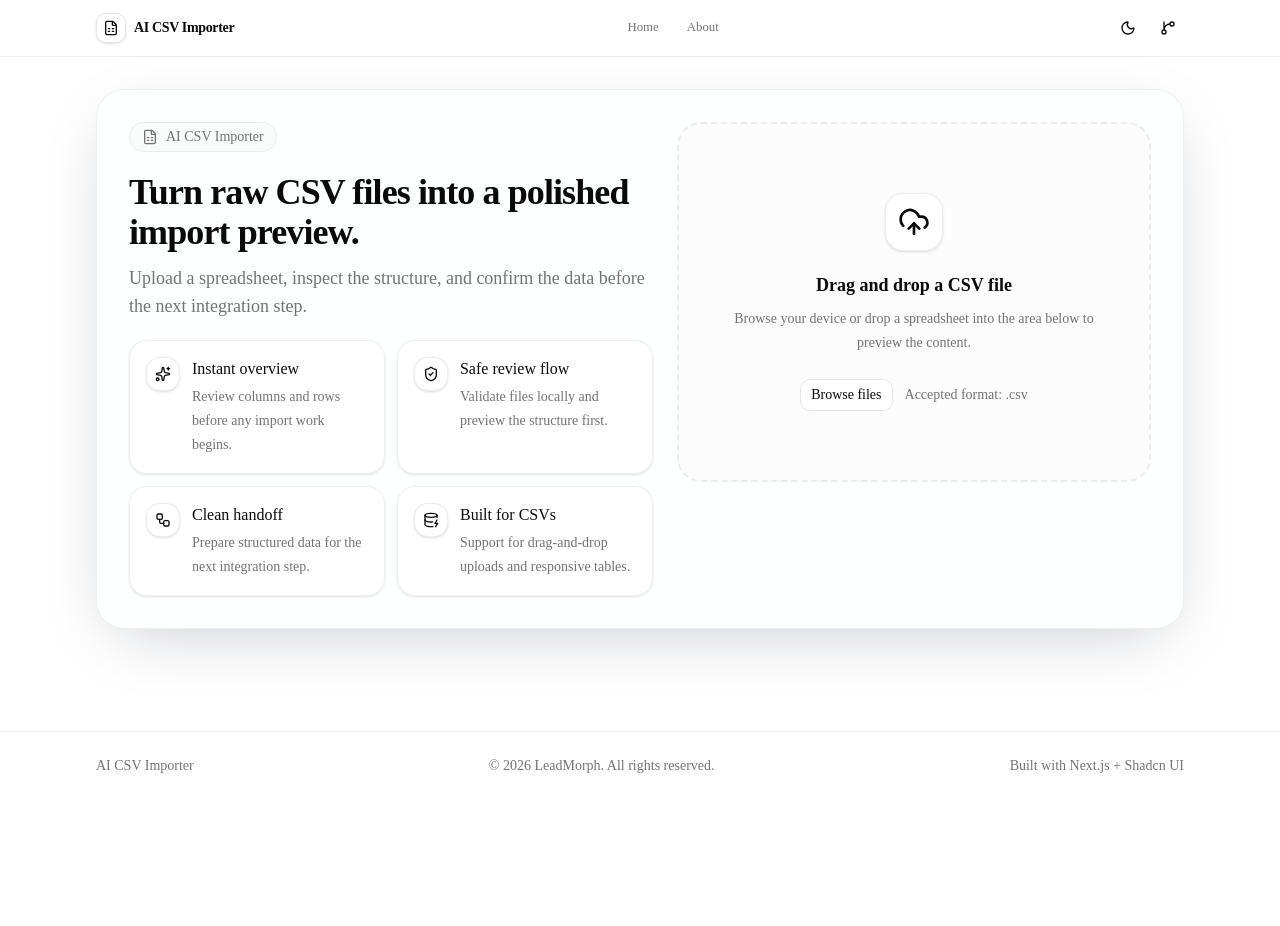
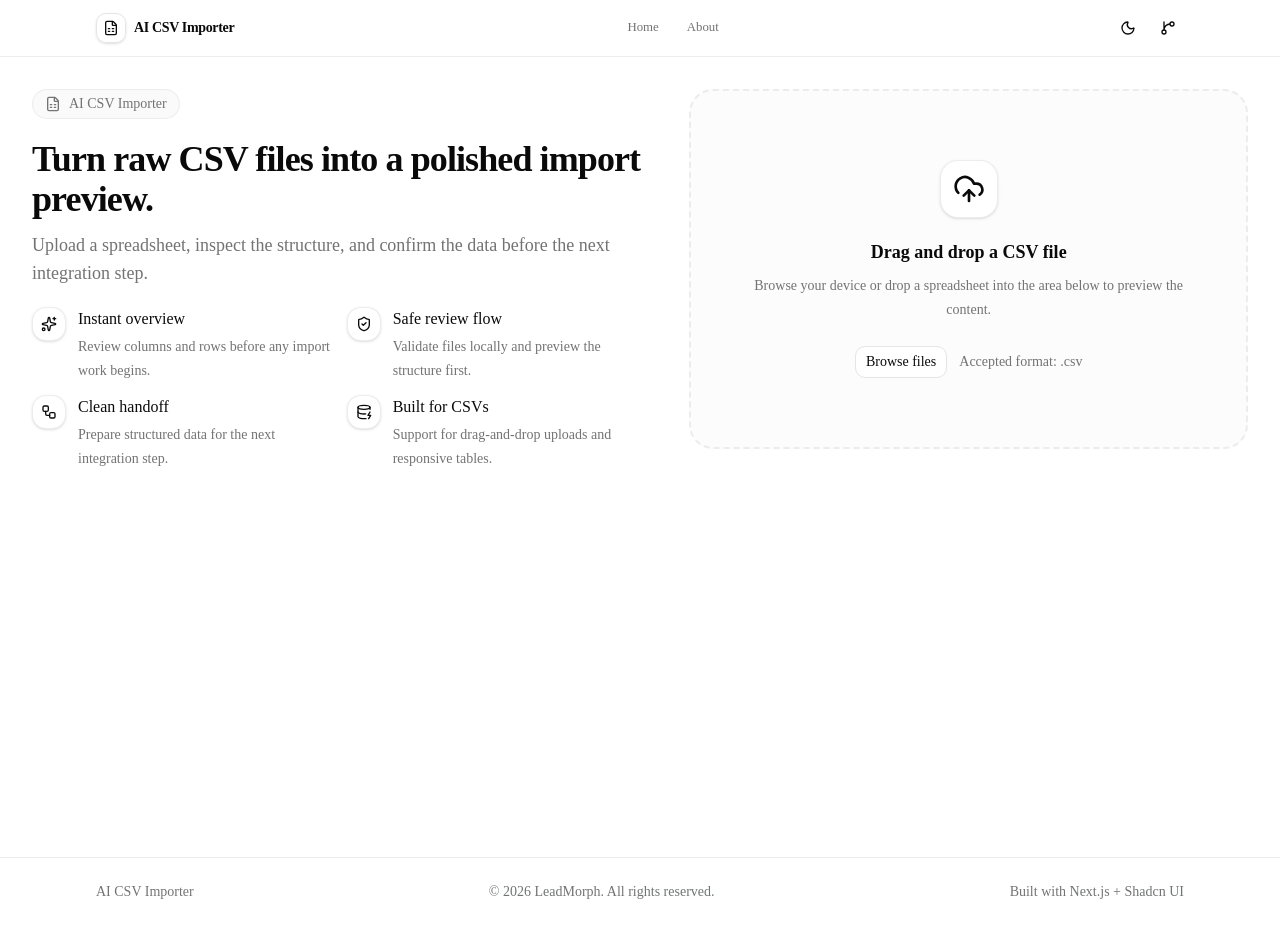
Before and after one commit to Jais-Abhi/AI-Powered-CSV-Importer, a Next.js app in the folder Frontend/: page / in a window 1280 px wide. Before the commit the page ends 800 px from the top, so only its background shows below. Built offline with nearby package versions, Linux system fonts and the light colour scheme.

Commit message:
update ui

```diff
--- a/Frontend/src/components/import/import-page.jsx
+++ b/Frontend/src/components/import/import-page.jsx
@@ -178,10 +178,9 @@ function UploadView({
       initial={{ opacity: 0, y: 16 }}
       animate={{ opacity: 1, y: 0 }}
       transition={{ duration: 0.3, ease: 'easeOut' }}
-      className="mx-auto flex w-full max-w-6xl flex-col gap-6 px-4 py-6 sm:px-6 lg:px-8 lg:py-8"
+      className="w-full min-h-screen px-0 py-0"
     >
-      <div className="rounded-[28px] border border-border/70 bg-background/90 p-4 shadow-[0_18px_70px_-24px_rgba(15,23,42,0.28)] backdrop-blur sm:p-6 lg:p-8">
-        <div className="flex flex-col gap-6 lg:grid lg:grid-cols-[1.05fr_0.95fr]">
+      <div className="flex flex-col gap-8 px-4 py-6 sm:px-6 lg:grid lg:grid-cols-[1.05fr_0.95fr] lg:gap-10 lg:px-8 lg:py-8">
         <div className="order-2 flex flex-col gap-5 lg:order-1">
           <ProjectInfo />
         </div>
@@ -196,7 +195,6 @@ function UploadView({
             isParsing={isParsing}
             onBrowseClick={onBrowseClick}
           />
-          </div>
         </div>
       </div>
     </motion.div>
@@ -228,7 +226,7 @@ function ProjectInfo() {
               key={feature.title}
               whileHover={{ y: -2, scale: 1.01 }}
               transition={{ duration: 0.2 }}
-              className="rounded-2xl border border-border/60 bg-card/80 p-4 shadow-sm"
+              className="rounded-none border-0 bg-transparent p-0 shadow-none"
             >
               <div className="flex items-start gap-3">
                 <div className="rounded-xl border border-border/70 bg-background p-2 text-foreground shadow-sm">
@@ -317,9 +315,9 @@ function PreviewView({ file, previewData, onReselect, onUploadClick, showToast,
       initial={{ opacity: 0, y: 16 }}
       animate={{ opacity: 1, y: 0 }}
       transition={{ duration: 0.3, ease: 'easeOut' }}
-      className="mx-auto flex w-full max-w-7xl flex-col gap-6 px-4 py-6 sm:px-6 lg:px-8 lg:py-8"
+      className="w-full min-h-screen px-0 py-0"
     >
-      <div className="rounded-[28px] border border-border/70 bg-background/90 p-4 shadow-[0_18px_70px_-24px_rgba(15,23,42,0.28)] backdrop-blur sm:p-6 lg:p-8">
+      <div className="flex flex-col gap-6 px-4 py-6 sm:px-6 lg:px-8 lg:py-8">
         <div className="flex flex-col gap-4 lg:flex-row lg:items-start lg:justify-between">
           <div>
             <p className="text-sm font-medium text-muted-foreground">Preview ready</p>
@@ -333,15 +331,15 @@ function PreviewView({ file, previewData, onReselect, onUploadClick, showToast,
           </Button>
         </div>
 
-        <div className="mt-6 grid gap-3 sm:grid-cols-2 xl:grid-cols-4">
+        <div className="grid gap-3 sm:grid-cols-2 xl:grid-cols-4">
           <FileInfoCard label="File name" value={file.name} />
           <FileInfoCard label="File size" value={formatFileSize(file.size)} />
           <FileInfoCard label="Rows" value={previewData.totalRows.toLocaleString()} />
           <FileInfoCard label="Columns" value={previewData.totalColumns.toLocaleString()} />
         </div>
 
-        <div className="mt-6 overflow-hidden rounded-[24px] border border-border/70 bg-card/80 shadow-sm">
-          <div className="flex flex-col gap-2 border-b border-border/70 px-4 py-3 sm:flex-row sm:items-center sm:justify-between sm:px-5">
+        <div className="overflow-hidden border-t border-border/70 bg-transparent">
+          <div className="flex flex-col gap-2 border-b border-border/70 px-0 py-3 sm:flex-row sm:items-center sm:justify-between">
             <div>
               <p className="text-sm font-semibold text-foreground">CSV Preview</p>
               <p className="text-sm text-muted-foreground">Showing the first 50 rows of your imported file.</p>
@@ -379,13 +377,13 @@ function PreviewView({ file, previewData, onReselect, onUploadClick, showToast,
           </div>
 
           {hasMoreRows ? (
-            <div className="border-t border-border/70 px-4 py-3 text-sm text-muted-foreground sm:px-5">
+            <div className="border-t border-border/70 px-0 py-3 text-sm text-muted-foreground">
               Only the first 50 rows are shown. Scroll horizontally to inspect the full structure.
             </div>
           ) : null}
         </div>
 
-        <div className="sticky bottom-4 z-20 mt-8 rounded-[20px] border border-border/70 bg-card/95 p-3 shadow-lg backdrop-blur sm:p-4">
+        <div className="sticky bottom-4 z-20 rounded-none border border-border/70 bg-background/95 p-3 shadow-sm backdrop-blur sm:p-4">
           <div className="flex flex-col gap-3 sm:flex-row sm:items-center sm:justify-between">
             <p className="text-sm text-muted-foreground">
               This button is only for the next UI step and will connect to the backend later.
```
Lines whose indentation alone changed are shown as unchanged.
